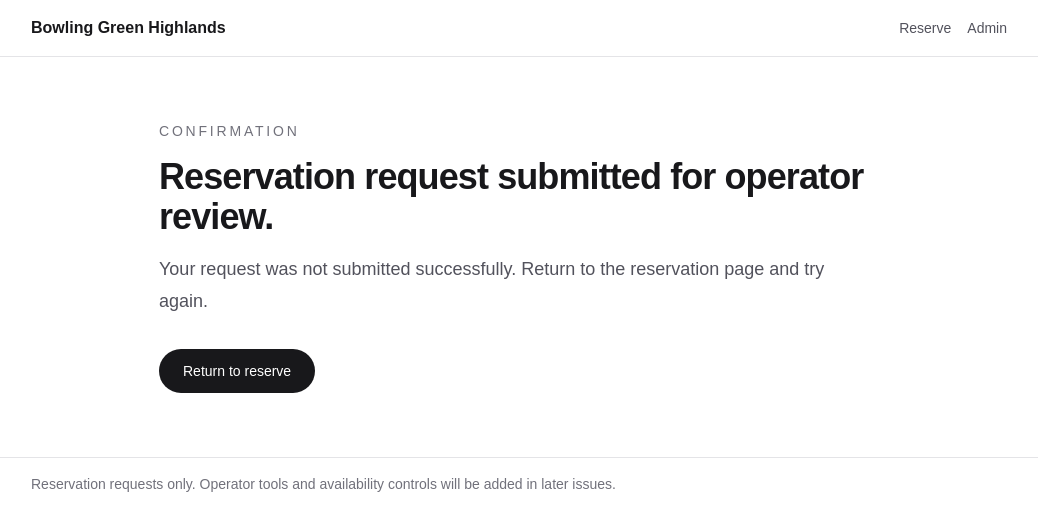
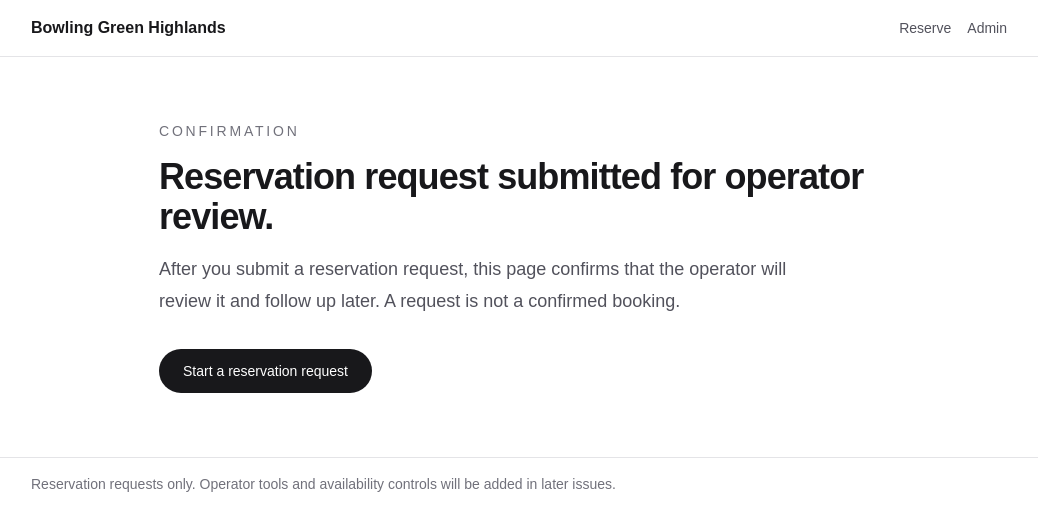
Before and after one commit to gacurl/bowling-green-highlands, a Next.js app: page /confirmation in a window 1280 px wide. Shown: the top 530 px of the page, without its empty margins (121-1159 px from the left). Built offline with nearby package versions, Linux system fonts and the light colour scheme.

Commit message:
Issue 0-7: add confirmation flow

```diff
--- a/app/confirmation/page.tsx
+++ b/app/confirmation/page.tsx
@@ -35,7 +35,7 @@ export default async function ConfirmationPage({
       description={
         submitted && hasRequestDetails
           ? "Your request has been forwarded to the farm operator by email. They will review it and follow up directly. This does not confirm a booking."
-          : "Your request was not submitted successfully. Return to the reservation page and try again."
+          : "After you submit a reservation request, this page confirms that the operator will review it and follow up later. A request is not a confirmed booking."
       }
       children={
         submitted && hasRequestDetails ? (
@@ -78,7 +78,7 @@ export default async function ConfirmationPage({
             href="/reserve"
             className="inline-flex items-center justify-center rounded-full bg-zinc-900 px-6 py-3 text-sm font-medium text-white transition-colors hover:bg-zinc-700"
           >
-            Return to reserve
+            Start a reservation request
           </Link>
         )
       }
```
